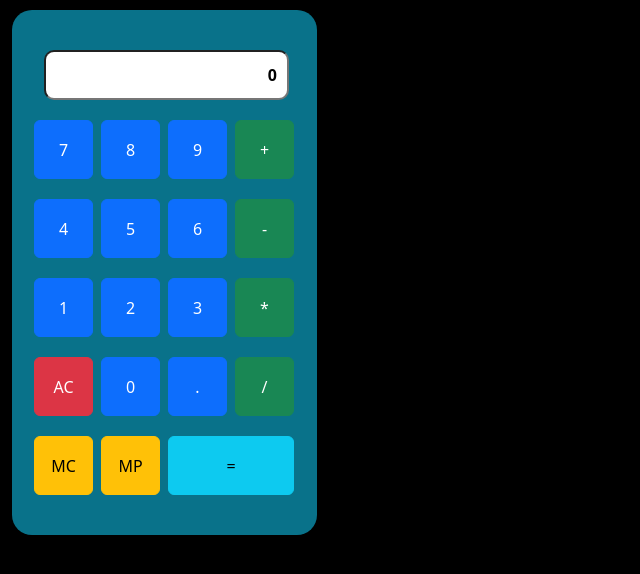
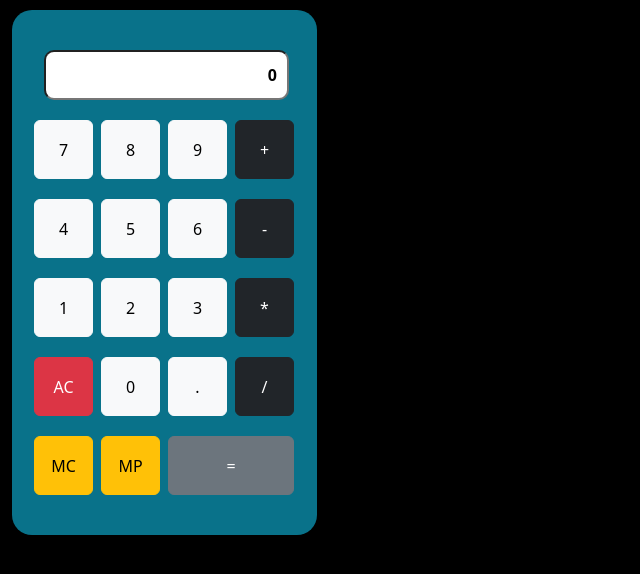
Before and after one commit to TMcClure123/js-calculator, a plain HTML site: page index.html in a window 1280 px wide. Shown: the whole page, without its empty margins (0-640 px from the left). Drawn offline with nearby package versions, Linux system fonts and the light colour scheme.

Commit message:
added basic js bars and functions

```diff
--- a/index.html
+++ b/index.html
@@ -22,33 +22,33 @@
         </form>
       </div>
       <div class="row">
-        <button type="button" class="btn btn-primary numBut" onclick="numButPress(7)">7</button>
-        <button type="button" class="btn btn-primary numBut" onclick="numButPress(8)">8</button>
-        <button type="button" class="btn btn-primary numBut" onclick="numButPress(9)">9</button>
-        <button type="button" class="btn btn-success mathBut" onclick="mathButPress('+')">+</button>
+        <button type="button" class="btn btn-light numBut" onclick="numButPress(7)">7</button>
+        <button type="button" class="btn btn-light numBut" onclick="numButPress(8)">8</button>
+        <button type="button" class="btn btn-light numBut" onclick="numButPress(9)">9</button>
+        <button type="button" class="btn btn-dark mathBut" onclick="mathButPress('+')">+</button>
       </div>
       <div class="row">
-        <button type="button" class="btn btn-primary numBut" onclick="numButPress(4)">4</button>
-        <button type="button" class="btn btn-primary numBut" onclick="numButPress(5)">5</button>
-        <button type="button" class="btn btn-primary numBut" onclick="numButPress(6)">6</button>
-        <button type="button" class="btn btn-success mathBut" onclick="mathButPress('-')">-</button>
+        <button type="button" class="btn btn-light numBut" onclick="numButPress(4)">4</button>
+        <button type="button" class="btn btn-light numBut" onclick="numButPress(5)">5</button>
+        <button type="button" class="btn btn-light numBut" onclick="numButPress(6)">6</button>
+        <button type="button" class="btn btn-dark mathBut" onclick="mathButPress('-')">-</button>
       </div>
       <div class="row">
-        <button type="button" class="btn btn-primary numBut" onclick="numButPress(1)">1</button>
-        <button type="button" class="btn btn-primary numBut" onclick="numButPress(2)">2</button>
-        <button type="button" class="btn btn-primary numBut" onclick="numButPress(3)">3</button>
-        <button type="button" class="btn btn-success mathBut" onclick="mathButPress('*')">*</button>
+        <button type="button" class="btn btn-light numBut" onclick="numButPress(1)">1</button>
+        <button type="button" class="btn btn-light numBut" onclick="numButPress(2)">2</button>
+        <button type="button" class="btn btn-light numBut" onclick="numButPress(3)">3</button>
+        <button type="button" class="btn btn-dark mathBut" onclick="mathButPress('*')">*</button>
       </div>
       <div class="row">
         <button type="button" class="btn btn-danger numBut" onclick="clearButPress()">AC</button>
-        <button type="button" class="btn btn-primary numBut" onclick="numButPress(0)">0</button>
-        <button type="button" class="btn btn-primary numBut" onclick="numButPress('.')">.</button>
-        <button type="button" class="btn btn-success mathBut" onclick="mathButPress('/')">/</button>
+        <button type="button" class="btn btn-light numBut" onclick="numButPress(0)">0</button>
+        <button type="button" class="btn btn-light numBut" onclick="numButPress('.')">.</button>
+        <button type="button" class="btn btn-dark mathBut" onclick="mathButPress('/')">/</button>
       </div>
       <div class="row">
         <button type="button" class="btn btn-warning numBut" onclick="copyButPress()">MC</button>
         <button type="button" class="btn btn-warning numBut" onclick="numButPress()">MP</button>
-        <button type="button" class="btn btn-info equalBut" onclick="equalButPress('=')">=</button>
+        <button type="button" class="btn btn-secondary equalBut" onclick="equalButPress('=')">=</button>
       </div>
 
 
```
Also changed, not shown: script.js (+28 -0 lines).
